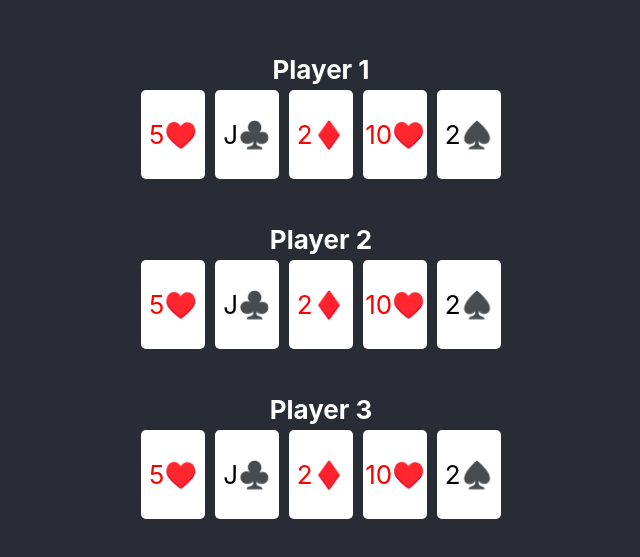
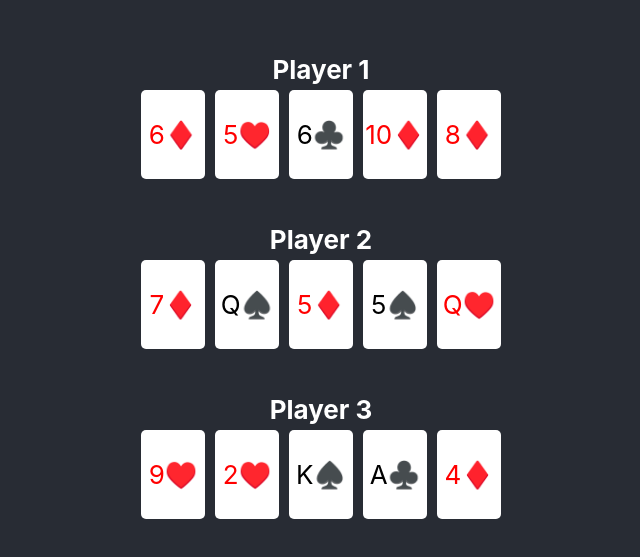
Before and after one commit to wonderley/code-for-videos, a React (Create React App) app in the folder go-fish/frontend/: page / in a window 1280 px wide. Shown: the part 111-668 px from the top of the page, without its empty margins (319-959 px from the left). Built offline with nearby package versions, Linux system fonts and the light colour scheme.

Commit message:
use deck logic

```diff
--- a/go-fish/frontend/src/App.js
+++ b/go-fish/frontend/src/App.js
@@ -1,26 +1,33 @@
 import './App.css'
 import Card from './card'
 import Hand from './hand'
+import {
+  createDeck,
+  shuffleDeck,
+} from './deck'
 
 function App() {
-  const cards = [
-    <Card value='5'  suit='♥️'/>,
-    <Card value='J'  suit='♣️'/>,
-    <Card value='2'  suit='♦️'/>,
-    <Card value='10' suit='♥️'/>,
-    <Card value='2'  suit='♠️'/>,
-  ]
+  const unshuffledDeck = createDeck()
+  const deck = shuffleDeck(unshuffledDeck)
+  const hands = [[], [], []]
+  // Deal five cards to three players
+  for (let i = 0; i < 3*5; i++) {
+    const cardProps = deck.pop()
+    hands[i % 3].push(
+      <Card {...cardProps} />
+    )
+  }
   return (
     <div className='App'>
       <header className='App-header'>
         <Hand name='Player 1'>
-          {cards}
+          {hands[0]}
         </Hand>
         <Hand name='Player 2'>
-          {cards}
+          {hands[1]}
         </Hand>
         <Hand name='Player 3'>
-          {cards}
+          {hands[2]}
         </Hand>
       </header>
     </div>
--- /dev/null
+++ b/go-fish/frontend/src/deck.js
@@ -0,0 +1,58 @@
+
+export function createDeck() {
+  const cards = []
+  for (let suit of ['♥️', '♣️', '♦️', '♠️']) {
+    for (let value of [
+      '2','3','4','5','6','7','8',
+      '9','10','J','Q','K','A'
+    ]) {
+      cards.push({suit, value})
+    }
+  }
+  return cards
+}
+
+function printDeck(d) {
+  console.log(`deck has ${d.length} cards`)
+  // Print in five columns
+  let row = []
+  for (let i = 0; i < d.length; i++) {
+    row.push(cardToString(d[i]))
+    if (i % 5 === 4) {
+      console.log(row.join(' '))
+      row = []
+    }
+  }
+}
+
+function cardToString(c) {
+  let asString = `${c.value}${c.suit}`
+  if (asString.length === 2) {
+    // Pad to make all values take up two spaces
+    asString = ' ' + asString
+  }
+  return asString
+}
+
+function testShuffle() {
+  const d = createDeck()
+  const d2 = shuffleDeck(d)
+  printDeck(d2)
+}
+
+function testDeck() {
+  const d = createDeck()
+  printDeck(d)
+}
+
+export function shuffleDeck(d) {
+  const cards = [...d]
+  const shuffled = []
+  while (cards.length) {
+    const n = Math.floor(
+      Math.random() * cards.length)
+    shuffled.push(cards[n])
+    cards.splice(n, 1)
+  }
+  return shuffled
+}
```
